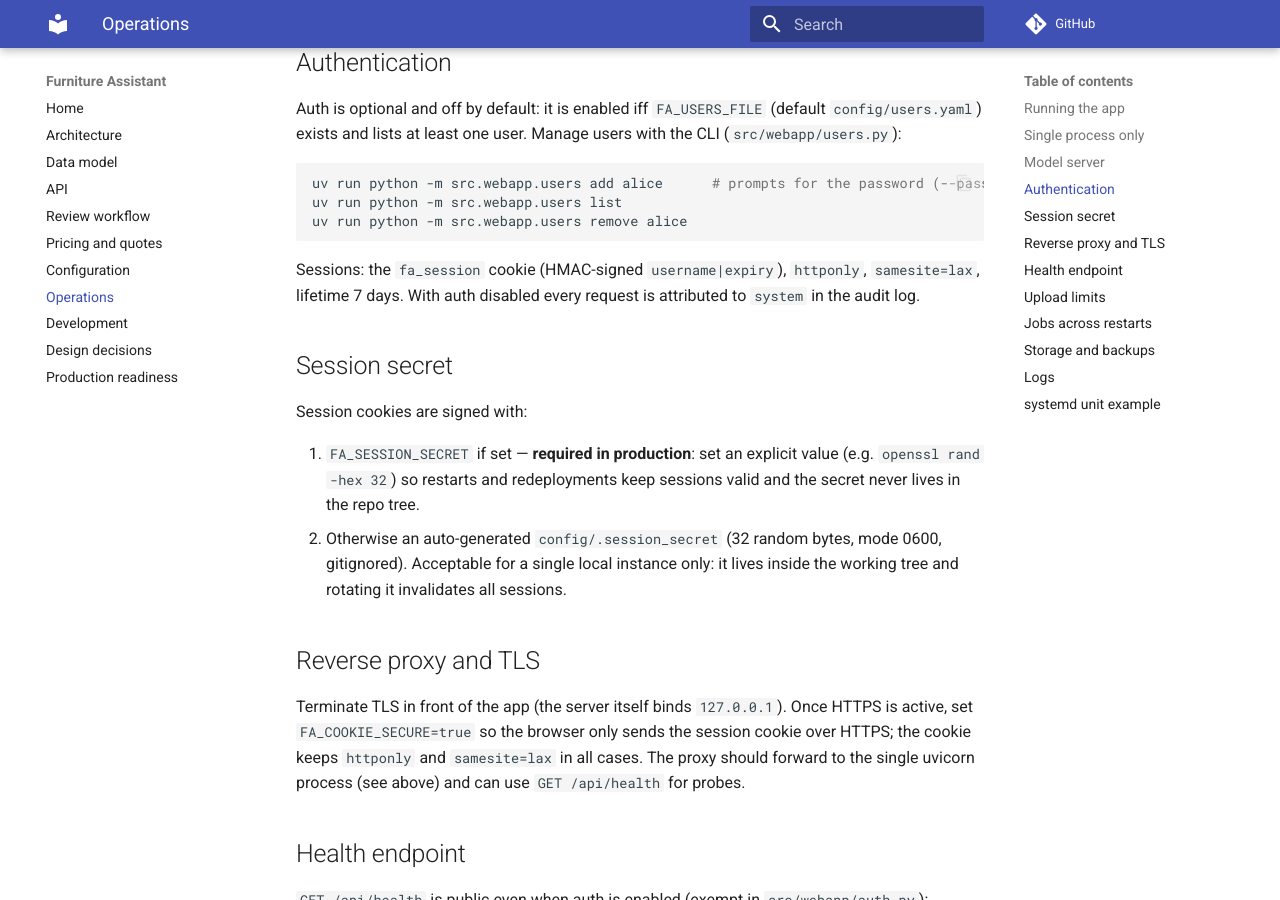
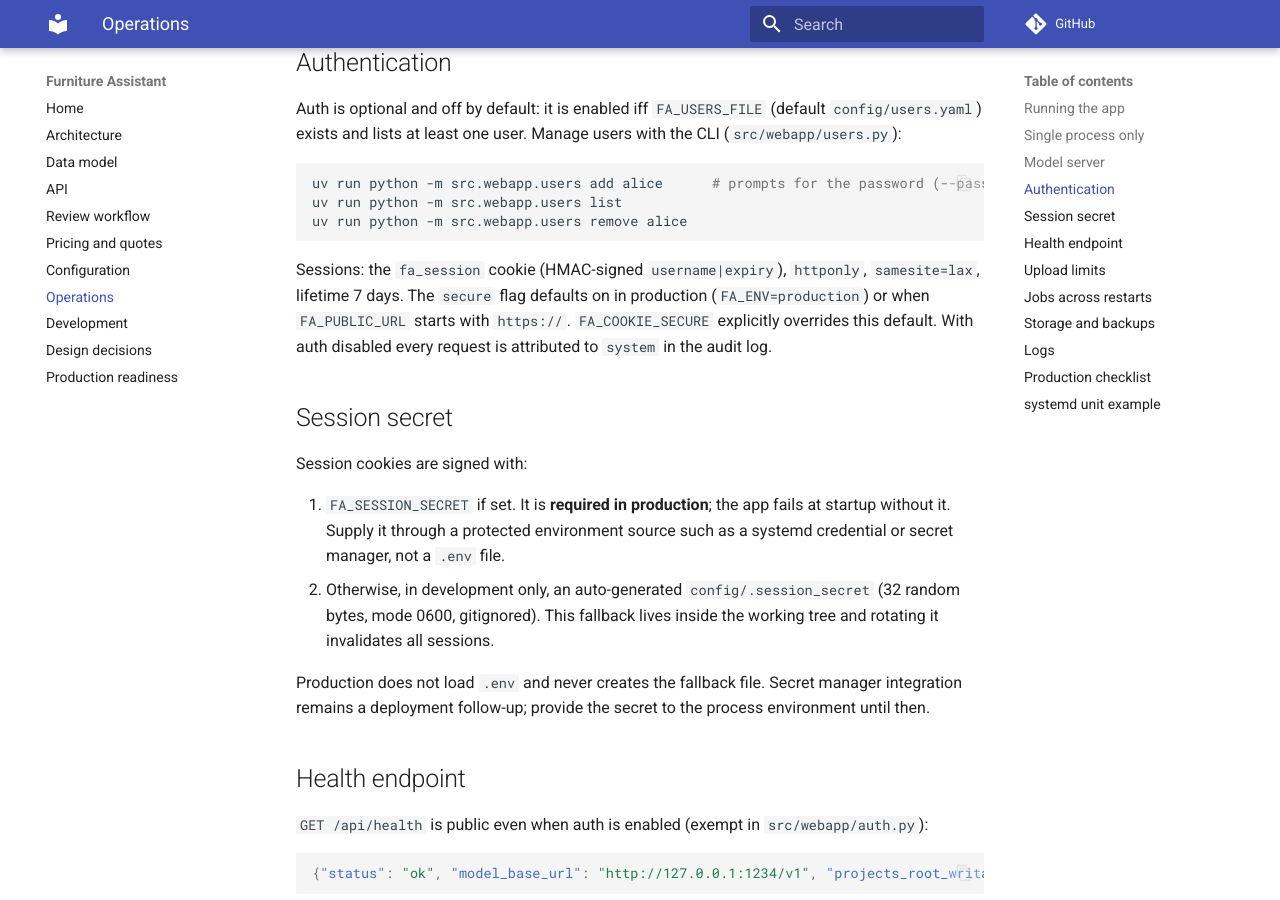
Before and after one commit to t13foundation/furniture-assistant, an MkDocs documentation site: the page built from docs/operations.md, in a window 1280 px wide and 900 px high, scrolled down 1362 px. Built offline with MkDocs 1.6.1 and Material for MkDocs 9.7.7, drawn with Linux system fonts in a browser that asks for light colours; comment, search, counter and statistics services are not loaded; some of the changed text lies outside the part shown.

Commit message:
fix(webapp): enforce production secret handling
Skip repo-root dotenv files in production and require the session signing secret at startup. Default production or HTTPS sessions to Secure cookies while preserving explicit overrides.

````diff
--- a/docs/operations.md
+++ b/docs/operations.md
@@ -41,18 +41,16 @@ uv run python -m src.webapp.users list
 uv run python -m src.webapp.users remove alice
 ```
 
-Sessions: the `fa_session` cookie (HMAC-signed `username|expiry`), `httponly`, `samesite=lax`, lifetime 7 days. With auth disabled every request is attributed to `system` in the audit log.
+Sessions: the `fa_session` cookie (HMAC-signed `username|expiry`), `httponly`, `samesite=lax`, lifetime 7 days. The `secure` flag defaults on in production (`FA_ENV=production`) or when `FA_PUBLIC_URL` starts with `https://`. `FA_COOKIE_SECURE` explicitly overrides this default. With auth disabled every request is attributed to `system` in the audit log.
 
 ## Session secret
 
 Session cookies are signed with:
 
-1. `FA_SESSION_SECRET` if set — **required in production**: set an explicit value (e.g. `openssl rand -hex 32`) so restarts and redeployments keep sessions valid and the secret never lives in the repo tree.
-2. Otherwise an auto-generated `config/.session_secret` (32 random bytes, mode 0600, gitignored). Acceptable for a single local instance only: it lives inside the working tree and rotating it invalidates all sessions.
+1. `FA_SESSION_SECRET` if set. It is **required in production**; the app fails at startup without it. Supply it through a protected environment source such as a systemd credential or secret manager, not a `.env` file.
+2. Otherwise, in development only, an auto-generated `config/.session_secret` (32 random bytes, mode 0600, gitignored). This fallback lives inside the working tree and rotating it invalidates all sessions.
 
-## Reverse proxy and TLS
-
-Terminate TLS in front of the app (the server itself binds `127.0.0.1`). Once HTTPS is active, set `FA_COOKIE_SECURE=true` so the browser only sends the session cookie over HTTPS; the cookie keeps `httponly` and `samesite=lax` in all cases. The proxy should forward to the single uvicorn process (see above) and can use `GET /api/health` for probes.
+Production does not load `.env` and never creates the fallback file. Secret manager integration remains a deployment follow-up; provide the secret to the process environment until then.
 
 ## Health endpoint
 
@@ -91,6 +89,15 @@ All state is plain files under the projects root — `<FA_OUTPUT_DIR>/webapp/pro
 
 The app logs to stdout/stderr only (standard `logging` + uvicorn access logs); there are no log files and no structured logging yet (see [Production readiness](production-readiness.md)). Under systemd, journald captures everything: `journalctl -u furniture-assistant -f`. Legacy pipeline runs can additionally be traced to Langfuse (`FA_TRACING_ENABLED`, `docker-compose.dev.yml`).
 
+## Production checklist
+
+- Set `FA_ENV=production`; this disables `.env` loading.
+- Supply `FA_SESSION_SECRET` through a protected process environment / credential source. Startup fails if it is missing.
+- Set `FA_USERS_FILE` to a protected users file with at least one account.
+- Set `FA_PUBLIC_URL=https://…` when the public endpoint uses HTTPS. This defaults the cookie to `Secure`; `FA_COOKIE_SECURE` can explicitly override it.
+- Keep the app behind TLS termination, bind uvicorn to loopback, and run one worker / one replica.
+- Keep model/API keys out of the repository and `.env`; inject them through the service environment or credential mechanism.
+
 ## systemd unit example
 
 ```ini
@@ -101,12 +108,13 @@ After=network.target
 [Service]
 WorkingDirectory=/opt/furniture-assistant
 User=furniture
+Environment=FA_ENV=production
 Environment=FA_API_BASE=http://127.0.0.1:1234/v1
 Environment=FA_ORCHESTRATOR_MODEL=qwen/qwen3.6-35b-a3b
 Environment=FA_OUTPUT_DIR=/var/lib/furniture-assistant
 Environment=FA_USERS_FILE=/etc/furniture-assistant/users.yaml
 Environment=FA_SESSION_SECRET=change-me-openssl-rand-hex-32
-Environment=FA_COOKIE_SECURE=true
+Environment=FA_PUBLIC_URL=https://furniture.example.com
 ExecStart=/opt/furniture-assistant/.venv/bin/uvicorn src.webapp.api:app --host 127.0.0.1 --port 8000
 Restart=on-failure
 
@@ -114,4 +122,4 @@ Restart=on-failure
 WantedBy=multi-user.target
 ```
 
-One worker (no `--workers` flag), one replica. `OPENAI_API_KEY` may be supplied via an `EnvironmentFile=` instead of `.env` — in production prefer the environment over a `.env` file inside the repo tree.
+Replace the placeholder session secret with a protected credential source before deployment. One worker (no `--workers` flag), one replica. `OPENAI_API_KEY` must also be injected through the service environment or credential mechanism; production never reads it from `.env`.
--- a/docs/production-readiness.md
+++ b/docs/production-readiness.md
@@ -6,7 +6,7 @@ Review of the Furniture Assistant web app against real-deployment requirements,
 
 | Priority | Findings | Done | Partly done | Open |
 |---|---|---|---|---|
-| P0 — blocks real deployment | 6 | 1 | 2 | 3 |
+| P0 — blocks real deployment | 6 | 3 | 1 | 2 |
 | P1 — needed before customer-facing use | 10 | 1 | 0 | 9 |
 | P2 — quality and robustness | 7 | 0 | 0 | 7 |
 
@@ -15,27 +15,28 @@ Top 5 open items, in order of risk:
 1. **Single-process state (P0).** Locks and job tracking live in process memory; a second uvicorn worker or replica corrupts projects and loses jobs. Exactly one worker must run until state moves to a queue/DB.
 2. **Jobs do not survive a restart (P0).** An interrupted analysis is reported as an error and the user must click "Run analysis" again.
 3. **No model-server readiness check on `analyze` (P0, remainder).** The health endpoint exists, but a job is still accepted when the model server is down and fails on its first page instead of getting a 503.
-4. **`OPENAI_API_KEY` read from `.env` in the repo directory (P0).** No secret manager; anyone with repo-dir access can read the key.
-5. **No authorization model (P1).** Every logged-in user sees every project; there are no roles.
+4. **No authorization model (P1).** Every logged-in user sees every project; there are no roles.
+5. **Audit log is not tamper-evident (P1).** Project-local audit history can be altered without detection.
 
-Done in this release (the review's "do now" list, each covered by tests in `tests/test_webapp_improvements.py`):
+Done in this release (each covered by tests in `tests/test_webapp_improvements.py`):
 
-- Session cookie `secure` flag via `FA_COOKIE_SECURE` (default `false`).
+- Session cookie `Secure` defaults on in production or for an HTTPS `FA_PUBLIC_URL`; explicit `FA_COOKIE_SECURE` wins.
+- Production does not load `.env`, requires `FA_SESSION_SECRET`, and cannot create the development fallback secret file.
 - Upload limits: `FA_MAX_UPLOAD_MB` per file and `FA_MAX_FILES` per project, both returning HTTP 413.
 - Public `GET /api/health` endpoint (exempt from auth), reporting model URL, projects-root writability and auth state.
 - React `ErrorBoundary` around the router, so a render error shows a "Reload" page instead of a blank screen.
 - `WEB_PORT` Makefile variable (`make web WEB_PORT=8010`).
 
-Explicitly **not** implemented from the same list: the `analyze` 503 probe of the model server, the per-request total upload cap, and auto-detection of the cookie `secure` flag from a public URL (it is env-only; see the P0 table).
+Explicitly **not** implemented from the original review: the `analyze` 503 probe of the model server and the per-request total upload cap.
 
 ## P0 — blocks real deployment
 
 | Area | Finding | Evidence | Fix | Effort | Status |
 |---|---|---|---|---|---|
 | Concurrency | All mutable state is in-process: per-project locks and the analysis/refine task registry. More than one uvicorn worker (or two replicas behind a proxy) corrupts projects and loses job tracking. | `src/webapp/store.py:109-115` (`self._locks: dict[str, threading.RLock]`), `src/webapp/api.py:131` (`app.state.tasks = {}`), `src/webapp/api.py:296` (`asyncio.create_task`) | Run exactly one uvicorn worker (see [Operations](operations.md)); later move jobs to a queue (arq/RQ + Redis) and locks to file locks (`fcntl`) or a DB. | L | Open |
-| Session security | The `fa_session` cookie was set without `secure`, so the session could be replayed over plain HTTP once the app is exposed. | `src/webapp/api.py:181-191` (`set_cookie(..., httponly=True, samesite="lax", secure=secure)`), `src/webapp/auth.py:18` (`COOKIE_NAME = "fa_session"`) | Done: `secure` comes from `FA_COOKIE_SECURE` (default `false`). Note: the auto-detection from a public URL proposed in the review was **not** implemented — set the flag explicitly once TLS terminates in front of the app. | S | Done |
+| Session security | The `fa_session` cookie used to be set without `secure`, so the session could be replayed over plain HTTP once the app is exposed. | `src/webapp/api.py` (`login` cookie flags), `src/webapp/auth.py:18` (`COOKIE_NAME = "fa_session"`) | Done: `secure` defaults on for `FA_ENV=production` or `FA_PUBLIC_URL=https://…`; explicit `FA_COOKIE_SECURE` overrides either default. | S | Done |
 | Upload limits | `create_project` previously accepted any number of any-size files (suffix check only); a 2 GB PDF or 500 files were rendered page-by-page into `pages/`. | `src/webapp/api.py:256-261` (suffix check, then `await f.read()` for every file, then `_check_upload_limits`), `src/webapp/api.py:274-282` (`FA_MAX_FILES` 50, `FA_MAX_UPLOAD_MB` 50 → 413) | Done: per-file and per-count limits with 413. Remaining: the size is checked **after** `await file.read()`, so an oversized request is still fully buffered in memory before rejection, and the planned per-request total cap (~200 MB) was not implemented — check `UploadFile.size` / stream, add a request-total limit. | M | Partly done |
-| Secrets | `OPENAI_API_KEY` is loaded from a `.env` file inside the repo directory at startup; there is no secret manager, so anyone with repo-dir access reads the key. | `src/webapp/api.py:123` (`load_dotenv(REPO_ROOT / ".env")`) | Document env-only in production, never `.env` (see [Operations](operations.md)); move to a real secret manager before multi-host deployment. | S | Open |
+| Secrets | The app previously loaded `OPENAI_API_KEY` and other secrets from a repo-root `.env` file at startup, exposing them to anyone with repo-directory access. | `src/webapp/api.py` (lifespan; `.env` loading is now development-only) | Done: production never loads `.env` and requires `FA_SESSION_SECRET` from its process environment. Secret-manager integration remains a follow-up; inject secrets through a protected environment source. | S | Done |
 | Health / readiness | No health endpoint existed (now added), and there is still no readiness check of the model server before accepting `analyze`: the job is queued and only fails on its first page when the server is down or the model is not loaded. | `src/webapp/api.py:153-167` (health, public via `src/webapp/auth.py:140`), `src/webapp/api.py:285-299` (analyze queues without probing), `src/webapp/analysis.py:244-247` (first-page abort when the model never answers) | Done: `GET /api/health` → status/model URL/projects-root writability/auth. Remaining: `analyze` returns 503 with the model error when a short `GET {base_url}/models` fails. | S | Partly done |
 | Job durability | Jobs do not survive a restart: a `queued`/`running` job without a live task is rewritten to `error` ("Analysis interrupted (server restarted)"); the user must run the analysis again. Same for an interrupted module re-run. | `src/webapp/api.py:222-231` (`_job`), `src/webapp/api.py:386-393` (lost refine) | Persist job intent and resume on startup. | M | Open |
 
@@ -78,5 +79,5 @@ What the design process missed while building the app; each item states the conc
 6. **Audit identity collapses without auth.** Audit "who" is the session username; with auth disabled everything is recorded as `system`, so the activity page carries no information in the default configuration. Correct approach: treat the activity log as meaningful only with auth on, and require auth for any multi-user deployment.
 7. **Localized totals pass the quote filter.** The quote parser filters totals rows by the `razem` prefix only; a localized total row (`SUMA`, `ŁĄCZNIE`) would be counted as a quote line and distort the comparison. Correct approach: recognise totals by row shape (no cabinet code, amount equal to the sum of the priced rows above), not by prefix.
 8. **No prompt regression harness.** The fake-model e2e proves the UI, not the prompts; nothing catches a prompt change that degrades interpretation. Correct approach: golden drafts per sample page committed to the repo, compared on `gap_score` in CI.
-9. **Session secret inside the repo tree.** `config/.session_secret` is auto-generated inside the repo; a `git add -A` after a `.gitignore` mistake leaks it. Correct approach: production requires `FA_SESSION_SECRET` from the environment and must not write the fallback file into the repo.
+9. **Session secret inside the repo tree (resolved).** Development may generate `config/.session_secret`, but production requires `FA_SESSION_SECRET`, does not load `.env`, and never creates that fallback file. Correct approach: keep production secrets outside the repository in a protected environment source; integrate a secret manager before multi-host deployment.
 10. **Fixed web port (resolved).** `make web` hardcoded port 8000 while other services already used it; the port is now a variable (`WEB_PORT ?= 8000`, `make web WEB_PORT=8010`). Done.
````
Also changed, not shown: docs/configuration.md (+8 -4 lines), 3 other files.
